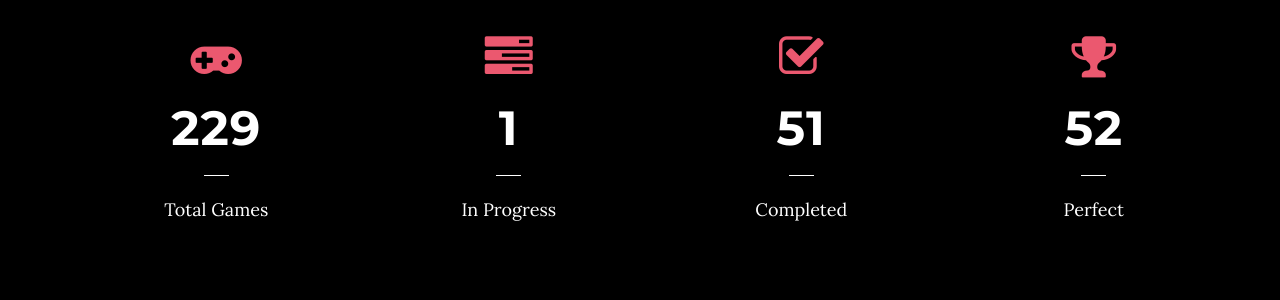
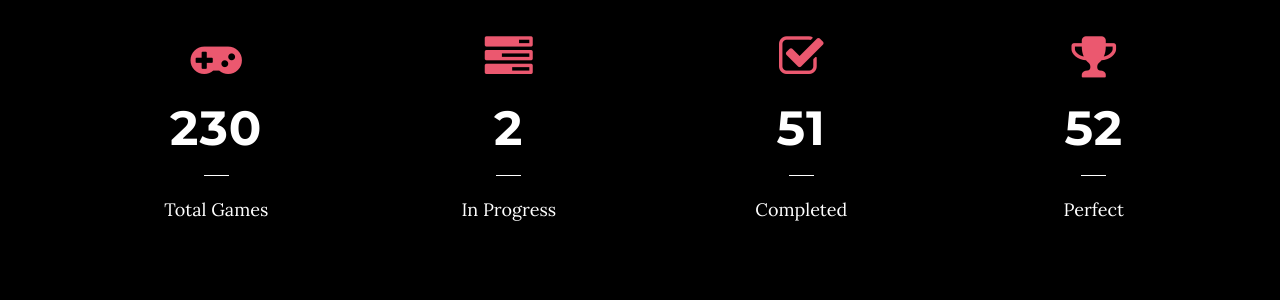
Before and after one commit to kuangami/kuangami.github.io, a Jekyll site: the page built from index.html, in a window 1280 px wide and 900 px high, scrolled down 1004 px. Shown: the part 161-461 px from the top of the window. Built offline with Jekyll 4.4.1, drawn with Linux system fonts in a browser that asks for light colours.

Commit message:
GitHub Actions commit

```diff
--- a/_data/gamestats.json
+++ b/_data/gamestats.json
@@ -1 +1 @@
-{"records":[{"id":"recDpuCGl3HejB9TY","createdTime":"2023-05-03T13:16:41.000Z","fields":{"Total Games":229,"Playing":1,"Completed":51,"Perfect":52}}]}
+{"records":[{"id":"recDpuCGl3HejB9TY","createdTime":"2023-05-03T13:16:41.000Z","fields":{"Total Games":230,"Playing":2,"Completed":51,"Perfect":52}}]}
```
Also changed, not shown: _data/recentplay.json (+1 -1 lines).
